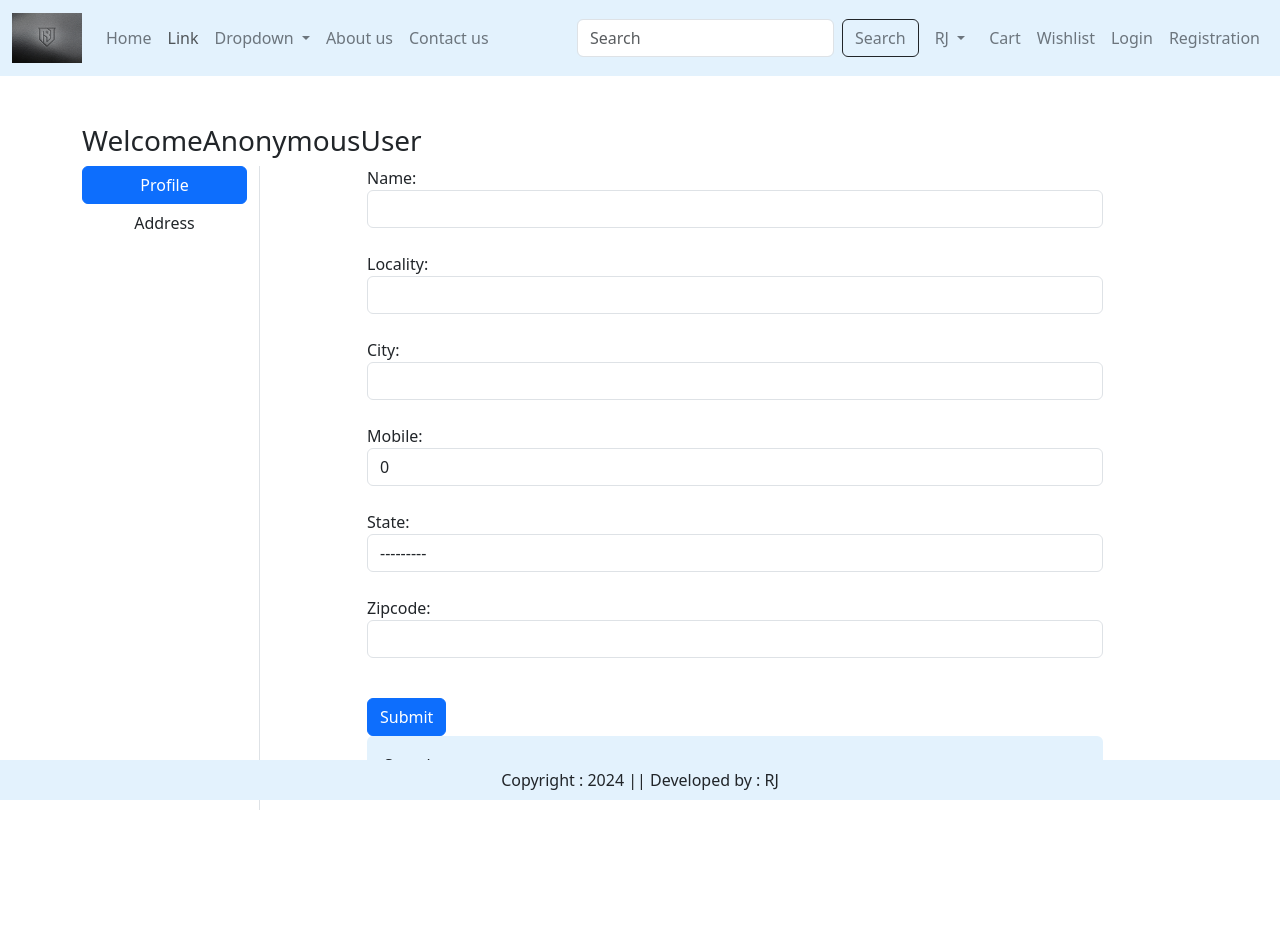
After one commit to rajj18/django-ecommerce, a Django app: page /profile/ in a window 1280 px wide. The commit adds this page. Run offline with Django 4.2, Linux system fonts and the light colour scheme; one stand-in notice (Sample message) is shown; some libraries are stand-ins or nearby versions.

Commit message:
second commit

```diff
--- a/E_commerce_APP/E_commerce_APP/settings.py
+++ b/E_commerce_APP/E_commerce_APP/settings.py
@@ -119,6 +119,7 @@ USE_TZ = True
 STATIC_URL = 'static/'
 MEDIA_URL = '/media/'
 MEDIA_ROOT = BASE_DIR/'media'
+LOGIN_REDIRECT_URL = '/profile/'
 
 # Default primary key field type
 # https://docs.djangoproject.com/en/4.2/ref/settings/#default-auto-field
--- a/E_commerce_APP/app/forms.py
+++ b/E_commerce_APP/app/forms.py
@@ -1,6 +1,7 @@
 from django import forms
-from django.contrib.auth.forms import UserCreationForm, AuthenticationForm, UsernameField
+from django.contrib.auth.forms import UserCreationForm, AuthenticationForm, UsernameField, PasswordChangeForm
 from django.contrib.auth.models import User
+from .models import Customer
 
 
 class LoginForm(AuthenticationForm):
@@ -17,3 +18,21 @@ class CustomerRegistrationForm(UserCreationForm):
     class Meta:
         model = User
         fields = ['username', 'email', 'password1', 'password2']
+
+
+class MyPasswordResetForm(PasswordChangeForm):
+    pass
+
+
+class CustomerProfileForm(forms.ModelForm):
+    class Meta:
+        model = Customer
+        fields = ['name', 'locality', 'city', 'mobile', 'state', 'zipcode']
+        widgets = {
+            'name': forms.TextInput(attrs={'class': 'form-control'}),
+            'locality': forms.TextInput(attrs={'class': 'form-control'}),
+            'city': forms.TextInput(attrs={'class': 'form-control'}),
+            'mobile': forms.NumberInput(attrs={'class': 'form-control'}),
+            'state': forms.Select(attrs={'class': 'form-control'}),
+            'zipcode': forms.NumberInput(attrs={'class': 'form-control'}),
+        }
--- a/E_commerce_APP/app/models.py
+++ b/E_commerce_APP/app/models.py
@@ -1,3 +1,4 @@
+from django.contrib.auth.models import User
 from django.db import models
 
 # Create your models here.
@@ -13,6 +14,43 @@ CATEGORY_CHOICES = (
     ('IC', 'Ice-cream')
 )
 
+STATE_CHOICES = (
+    ('Andhra Pradesh', 'Andhra Pradesh'),
+    ('Arunachal Pradesh', 'Arunachal Pradesh'),
+    ('Assam', 'Assam'),
+    ('Bihar', 'Bihar'),
+    ('Chhattisgarh', 'Chhattisgarh'),
+    ('Goa', 'Goa'),
+    ('Gujarat', 'Gujarat'),
+    ('Haryana', 'Haryana'),
+    ('Himachal Pradesh', 'Himachal Pradesh'),
+    ('Jharkhand', 'Jharkhand'),
+    ('Karnataka', 'Karnataka'),
+    ('Kerala', 'Kerala'),
+    ('Madhya Pradesh', 'Madhya Pradesh'),
+    ('Maharashtra', 'Maharashtra'),
+    ('Manipur', 'Manipur'),
+    ('Meghalaya', 'Meghalaya'),
+    ('Mizoram', 'Mizoram'),
+    ('Nagaland', 'Nagaland'),
+    ('Odisha', 'Odisha'),
+    ('Punjab', 'Punjab'),
+    ('Rajasthan', 'Rajasthan'),
+    ('Sikkim', 'Sikkim'),
+    ('Tamil Nadu', 'Tamil Nadu'),
+    ('Telangana', 'Telangana'),
+    ('Tripura', 'Tripura'),
+    ('Uttar Pradesh', 'Uttar Pradesh'),
+    ('Uttarakhand', 'Uttarakhand'),
+    ('West Bengal', 'West Bengal'),
+    ('Andaman and Nicobar Islands', 'Andaman and Nicobar Islands'),
+    ('Chandigarh', 'Chandigarh'),
+    ('Dadra and Nagar Haveli and Daman and Diu', 'Dadra and Nagar Haveli and Daman and Diu'),
+    ('Lakshadweep', 'Lakshadweep'),
+    ('Delhi', 'Delhi'),
+    ('Puducherry', 'Puducherry'),
+)
+
 
 class Product(models.Model):
     title = models.CharField(max_length=100)
@@ -26,3 +64,16 @@ class Product(models.Model):
 
     def __str__(self):
         return self.title
+
+
+class Customer(models.Model):
+    user = models.ForeignKey(User, on_delete=models.CASCADE)
+    name = models.CharField(max_length=200)
+    locality = models.CharField(max_length=200)
+    city = models.CharField(max_length=50)
+    mobile = models.IntegerField(default=0)
+    zipcode = models.IntegerField()
+    state = models.CharField(choices=STATE_CHOICES, max_length=100)
+
+    def __str__(self):
+        return self.name
--- a/E_commerce_APP/app/templates/app/base.html
+++ b/E_commerce_APP/app/templates/app/base.html
@@ -28,7 +28,7 @@
     <div class="collapse navbar-collapse" id="navbarSupportedContent">
       <ul class="navbar-nav me-auto mb-2 mb-lg-0">
         <li class="nav-item">
-          <a class="nav-link active text-secondary" aria-current="page" href="#">Home</a>
+          <a class="nav-link active text-secondary" aria-current="page" href="{% url 'home' %}">Home</a>
         </li>
         <li class="nav-item">
           <a class="nav-link" href="#">Link</a>
@@ -69,7 +69,7 @@
           <li class="nav-item dropdown mx-2">
               <a class="nav-link dropdown-toggle text-secondary" href="#" id="profileDropdown" role="button" data-bs-toggle="dropdown" aria-expanded="false"> RJ </a>
               <ul class="dropdown-menu" aria-labelledby="profileDropdown">
-                  <li> <a class="dropdown-item text-secondary" href="#"> Profile </a> </li>
+                  <li> <a class="dropdown-item text-secondary" href="{% url 'profile' %}"> Profile </a> </li>
                   <li> <a class="dropdown-item text-secondary" href="#"> Orders </a> </li>
                   <li> <a class="dropdown-item text-secondary" href="#"> Change Password </a> </li>
                   <li> <a class="dropdown-item text-secondary" href="#"> Change address </a> </li>
--- a/E_commerce_APP/app/templates/app/customerregistration.html
+++ b/E_commerce_APP/app/templates/app/customerregistration.html
@@ -1,6 +1,6 @@
 {% extends 'app/base.html' %}
 {% load static %}
-{% block title %} Category {% endblock title %}
+{% block title %} Registration {% endblock title %}
 
 {% block main-content %}
 <div class="container">
@@ -18,7 +18,7 @@
                 <input type="submit" value="submit" class="btn btn-primary"> <br>
 
                 <div class="text-center text-primary fw-bold">
-                    <small>Existing User? <a href="#" class="text-danger">Login Now</a>
+                    <small>Existing User? <a href="{% url 'login' %}" class="text-danger">Login Now</a>
                     </small>
                 </div>
 
--- /dev/null
+++ b/E_commerce_APP/app/templates/app/profile.html
@@ -0,0 +1,41 @@
+{% extends 'app/base.html' %}
+{% load static %}
+{% block title %} Profile {% endblock title %}
+{% block main-content %}
+<div class="container my-5">
+    <div class="row">
+        <h3>Welcome<span class="text-capitalize">{{request.user}}</span></h3>
+
+        <div class="col-sm-2 border-end">
+            <ul class="list-unstyled">
+            <li class="d-grid"><a href="{% url 'profile' %}" class="btn btn-primary">Profile</a></li>
+            <li class="d-grid"><a href="{% url 'address' %}" class="btn">Address</a></li>
+            </ul>
+        </div>
+
+        <div class="col-sm-8 offset-sm-1">
+        <form action="" method="post">
+            {% csrf_token %}
+            {% for fm in form %}
+                    {{fm.label_tag}} {{fm}} <small class="text-danger">{{fm.errors|striptags}}</small><br>
+            {% endfor %}
+            <div class="col-12 mt-3">
+                <button type="submit" class="btn btn-primary">Submit</button>
+            </div>
+            {% if form.non_field_errors %}
+                    {% for error in form.non_field_errors %}
+                        <p class="alert alert-danger my-3">{{error}}</p>
+                    {% endfor %}
+            {% endif %}
+
+            {% if messages %}
+                    {% for msg in messages %}
+                    <div style="background-color: #e3f2fd;" class="alert alert={{msg.tags}}" role="alert">{{msg}}</div>
+                    {% endfor %}
+            {% endif %}
+            </form>
+        </div>
+
+    </div>
+</div>
+{% endblock main-content %}
--- a/E_commerce_APP/app/urls.py
+++ b/E_commerce_APP/app/urls.py
@@ -3,18 +3,23 @@ from . import views
 from django.conf import settings
 from django.conf.urls.static import static
 from django.contrib.auth import views as auth_view
-from .forms import LoginForm
+from .forms import LoginForm, MyPasswordResetForm
+
 urlpatterns = [
-    path('', views.home),
+    path('', views.home, name="home"),
     path('about/', views.about, name="about"),
     path('contact/', views.contact, name="contact"),
     path('category/<slug:val>', views.CategoryView.as_view(), name="category"), #for views created with class
     path('category-title/<val>', views.CategoryTitle.as_view(), name="category-title"),
     path('product-detail/<int:pk>', views.ProductDetail.as_view(), name="product-detail"),
+    path('profile/', views.ProfileView.as_view(), name='profile'),
+    path('address/', views.ProfileView.as_view(), name='address'),
 
     # login auth
     path('registration/', views.CustomerRegistrationView.as_view(), name='customerregistration'),
     path('accounts/login/', auth_view.LoginView.as_view(template_name='app/login.html', authentication_form=LoginForm),
          name='login'),
+    path('password-reset/', auth_view.PasswordResetView.as_view(template_name='app/password_reset.html',
+                                                                form_class=MyPasswordResetForm), name='password_reset'),
 
 ]+static(settings.MEDIA_URL, document_root=settings.MEDIA_ROOT)
--- a/E_commerce_APP/app/views.py
+++ b/E_commerce_APP/app/views.py
@@ -3,8 +3,8 @@ from django.shortcuts import render
 from django.http import HttpResponse
 from django.views import View
 from django.shortcuts import render
-from . models import Product
-from . forms import CustomerRegistrationForm
+from . models import Product, Customer
+from . forms import CustomerRegistrationForm, CustomerProfileForm
 from django.contrib import messages
 
 
@@ -59,3 +59,32 @@ class CustomerRegistrationView(View):
         else:
             messages.warning(request, 'Invalid Input Data')
         return render(request, 'app/customerregistration.html', locals())
+
+
+class ProfileView(View):
+    def get(self, request):
+        form = CustomerProfileForm()
+        return render(request, 'app/profile.html', locals())
+
+    def post(self, request):
+        form = CustomerProfileForm(request.POST)
+        if form.is_valid():
+            user = request.user
+            name = form.cleaned_data['name']
+            locality = form.cleaned_data['locality']
+            city = form.cleaned_data['city']
+            mobile = form.cleaned_data['mobile']
+            state = form.cleaned_data['state']
+            zipcode = form.cleaned_data['zipcode']
+
+            reg = Customer(user=user, name=name, locality=locality, mobile=mobile, city=city, state=state, zipcode=zipcode)
+            reg.save()
+            messages.success(request, "Profile saved successfully")
+        else:
+            messages.warning(request, 'Invalid input data')
+        return render(request, 'app/profile.html', locals())
+
+
+def address(request):
+    add = Customer.objects.filter(user=request.user)
+    return render(request, 'app/address.html', locals())
```
Also changed, not shown: E_commerce_APP/app/admin.py (+6 -1 lines), E_commerce_APP/app/templates/app/address.html (added, +10 -0 lines), E_commerce_APP/app/templates/app/login.html (+36 -0 lines), E_commerce_APP/app/migrations/0002_alter_product_category_customer.py (added), E_commerce_APP/db.sqlite3.
